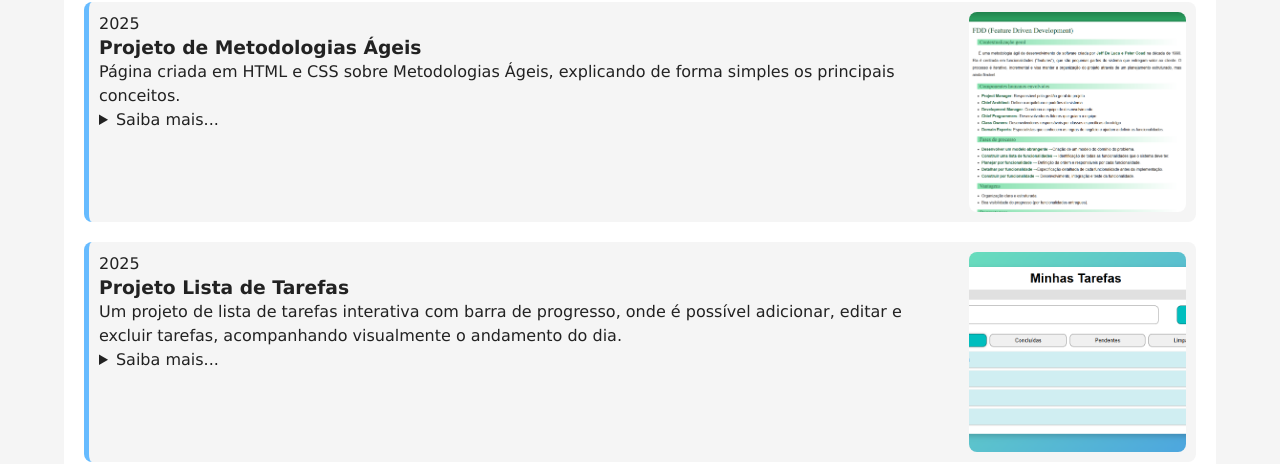
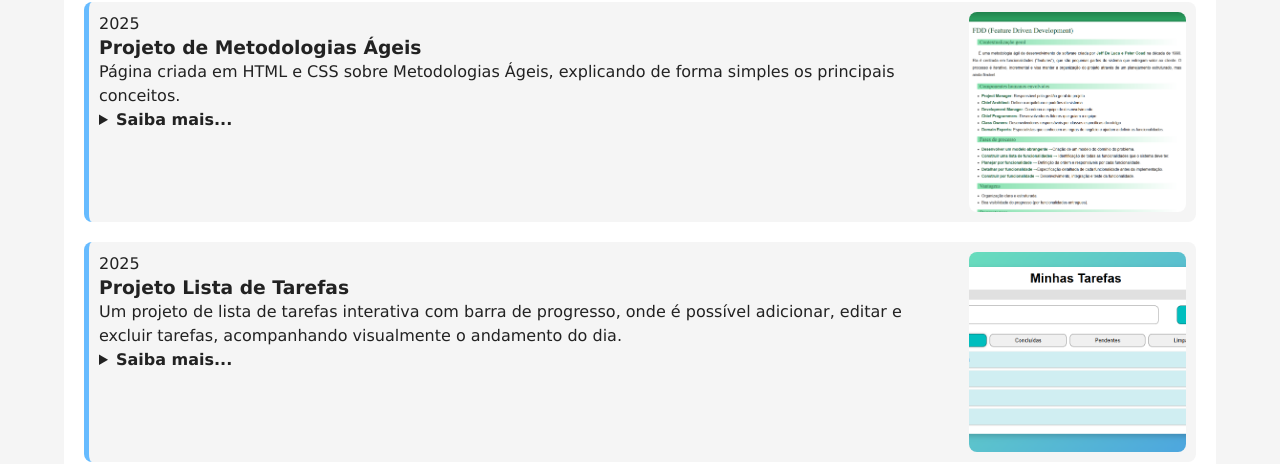
Before and after one commit to CaioHF/Portifolio, a plain HTML site: page index.html in a window 1280 px wide. Shown: the part 2440-2904 px from the top of the page. Drawn offline with Linux system fonts and the light colour scheme.

Commit message:
negrito o saiba mais

```diff
--- a/estilos/style.css
+++ b/estilos/style.css
@@ -238,6 +238,10 @@ article h2 {
   cursor: pointer;
 }
 
+#projeto-conteiner summary {
+  font-weight: bold;
+}
+
 #projeto-conteiner .foto {
   width: 100%;
   aspect-ratio: 16/9;
```
